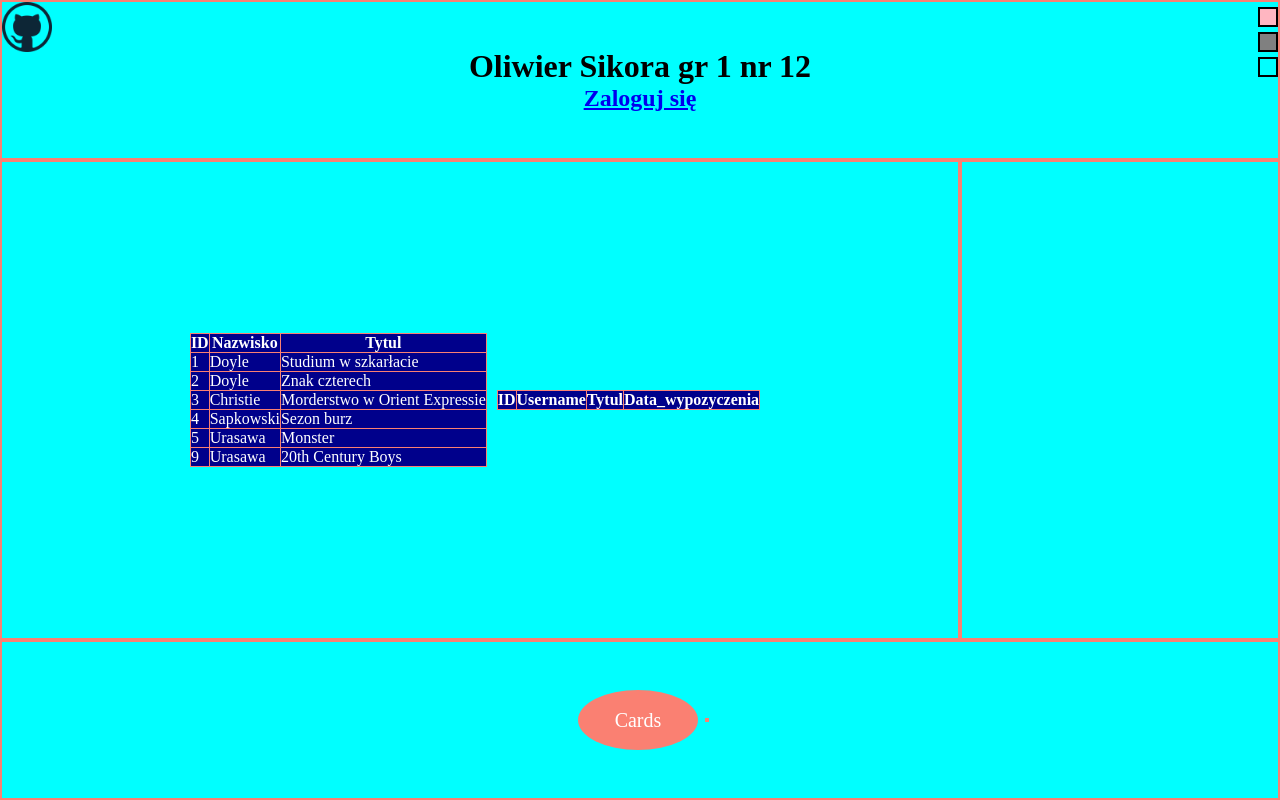
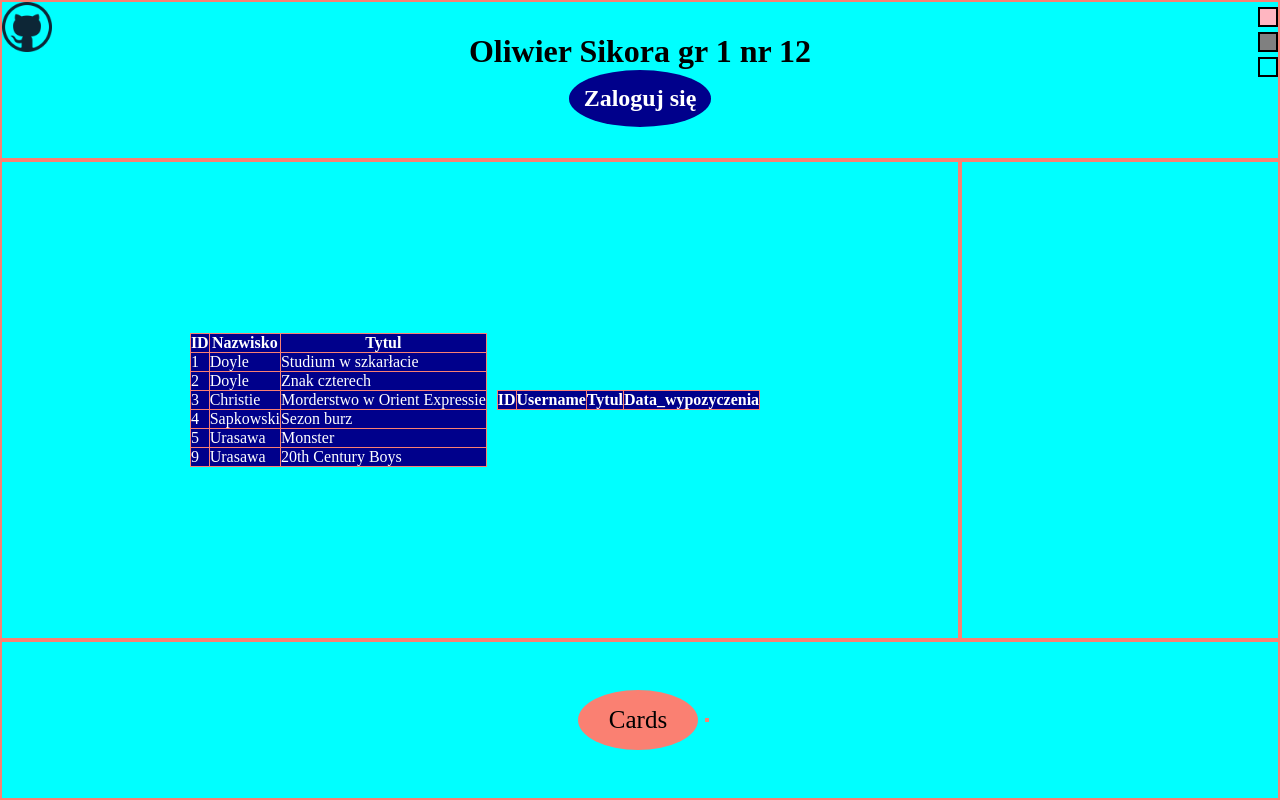
Before and after one commit to 3ti-2020/crud-wiele-do-wielu-oliwier-sikora, a PHP site: page / in a window 1280 px wide. Run offline with PHP 8.4, Linux system fonts and the light colour scheme; data comes from the database, SQL or seed files in the repository; data that the repository does not hold is empty.

Commit message:
Add files via upload

```diff
--- a/style.css
+++ b/style.css
@@ -125,11 +125,11 @@ tr:hover{
     width: 120px;
     list-style-type: none;
     text-decoration: none;
-    font-size: 20px;
+    font-size: 25px;
     display: flex;
     justify-content: center;
     align-items: center;
-    color: white;
+    color: black;
     border-radius: 70%;
     margin: 7px;
 }
@@ -140,8 +140,27 @@ tr:hover{
     font-size: 30px;
     font-weight: bold;
     background-color: darkblue;
+    color: white;
 }
 
 input[type=submit]{
     cursor: pointer;
 }
+
+.unlogged{
+    padding: 15px;
+    border-radius: 70%;
+    background-color: darkblue;
+    color: white;
+}
+
+.unlogged:hover{
+    padding: 20px;
+    background-color: salmon;
+    color: black;
+    font-weight: bold;
+}
+
+a{
+    text-decoration: none;
+}
```
